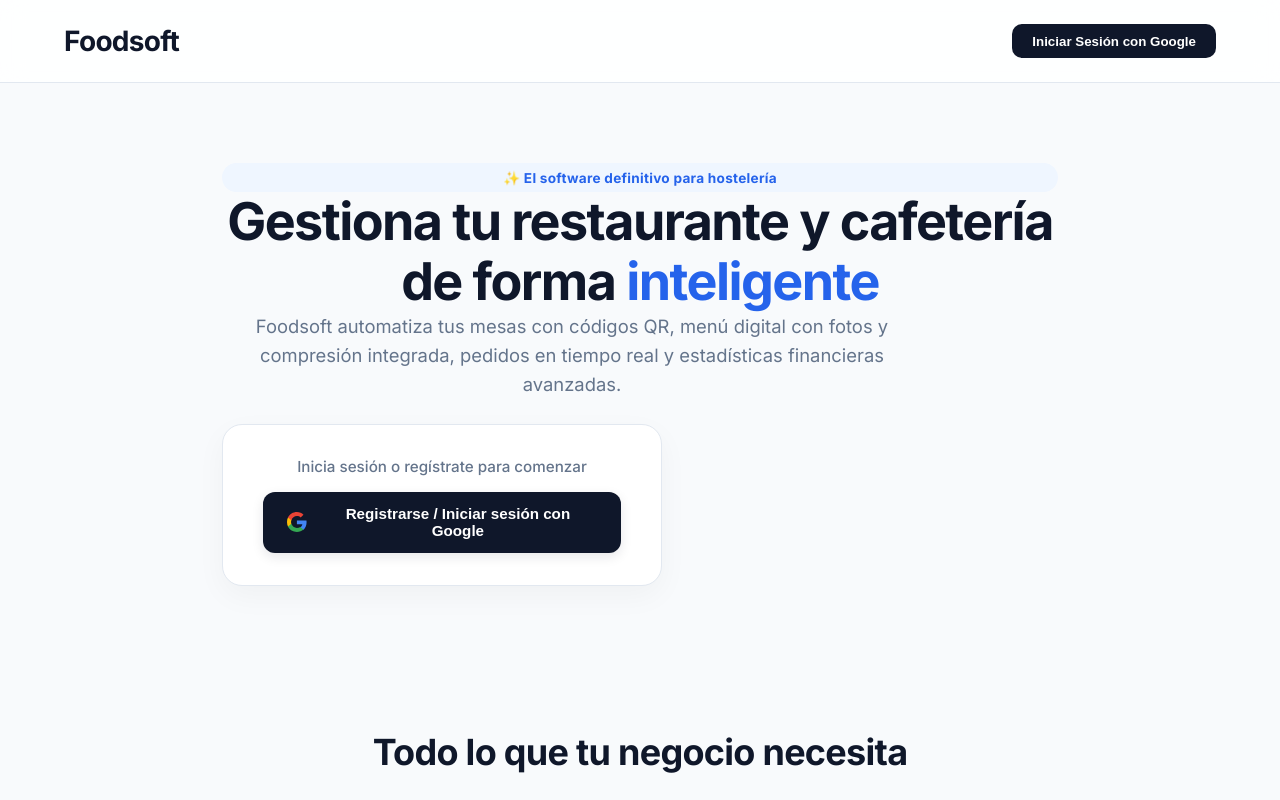
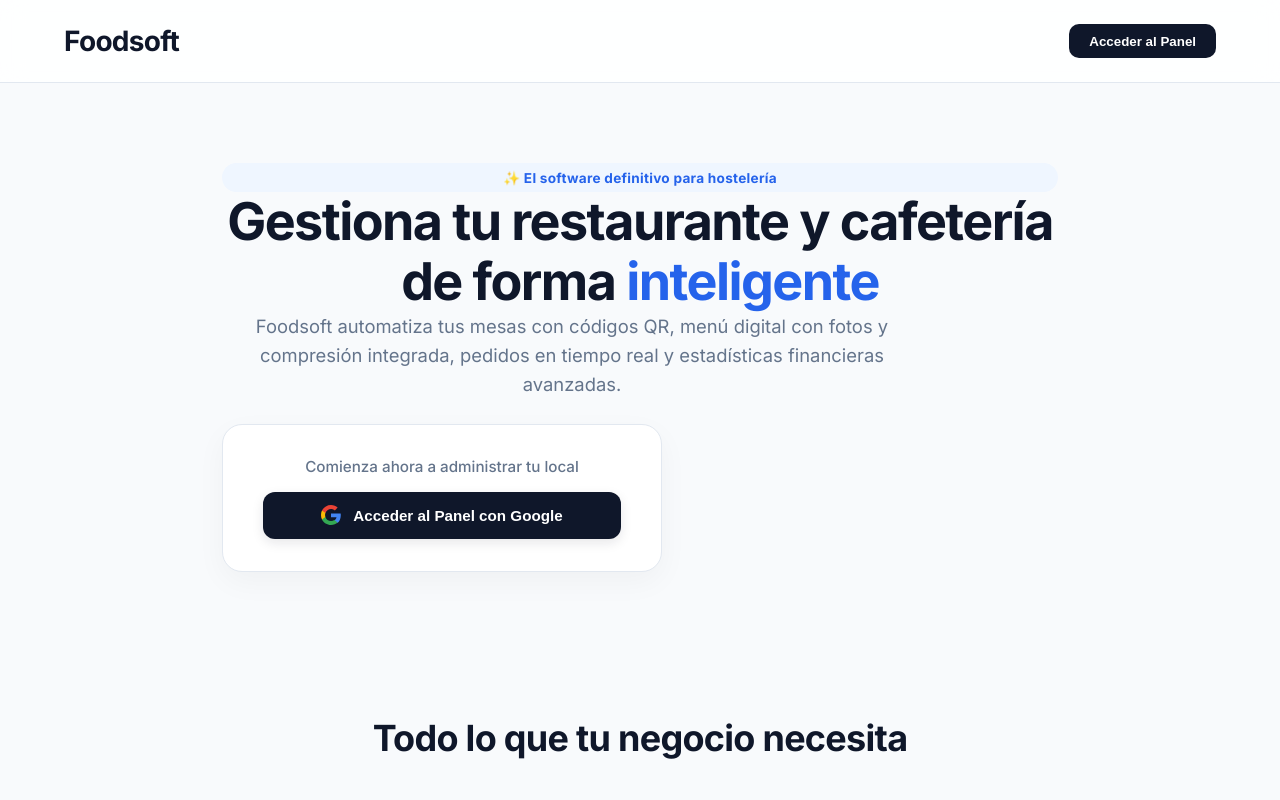
Before and after one commit to SoyDavid15/foodsoft, a React (Vite) app: page / in a window 1280 px wide. Shown: the top 800 px of the page. Built offline with nearby package versions, Linux system fonts and the light colour scheme; no server answers.

Commit message:
Separate landing home page at / and admin panel at /panel

```diff
--- a/src/App.tsx
+++ b/src/App.tsx
@@ -12,7 +12,7 @@ import ContactoPro from './contactoPro'
 import Estadisticas from './estadisticas'
 import { useState, useEffect } from 'react'
 import { auth, db } from './firebase'
-import { onAuthStateChanged, type User } from 'firebase/auth'
+import { onAuthStateChanged, type User, GoogleAuthProvider, signInWithPopup } from 'firebase/auth'
 import { doc, onSnapshot } from 'firebase/firestore'
 
 function App() {
@@ -20,6 +20,10 @@ function App() {
 
   if (pathname === '/hacer-pedido') {
     return <HacerPedido />;
+  }
+
+  if (pathname === '/' || pathname === '/home') {
+    return <IniciarSesion />;
   }
 
   const [view, setView] = useState("mesas");
@@ -90,6 +94,15 @@ function App() {
     };
   }, []);
 
+  const entrarConGooogle = async () => {
+    try {
+      const provider = new GoogleAuthProvider();
+      await signInWithPopup(auth, provider);
+    } catch (error) {
+      console.error(error);
+    }
+  };
+
   if (loading) {
     return (
       <div style={{ display: 'flex', justifyContent: 'center', alignItems: 'center', height: '100vh', background: '#f8f9fa' }}>
@@ -99,7 +112,23 @@ function App() {
   }
 
   if (!user) {
-    return <IniciarSesion />;
+    return (
+      <div style={{ display: 'flex', flexDirection: 'column', justifyContent: 'center', alignItems: 'center', height: '100vh', background: '#f8f9fa', gap: '1.5rem', fontFamily: 'Inter, sans-serif' }}>
+        <div style={{ background: 'white', padding: '2.5rem', borderRadius: '20px', border: '1px solid #e2e8f0', boxShadow: '0 10px 30px rgba(0,0,0,0.04)', textAlign: 'center', maxWidth: '400px', width: '100%' }}>
+          <h2 style={{ fontSize: '1.75rem', fontWeight: '800', color: '#0f172a', marginBottom: '0.5rem' }}>Panel Foodsoft</h2>
+          <p style={{ color: '#64748b', fontSize: '0.95rem', marginBottom: '1.5rem' }}>Inicia sesión para acceder a tu panel de control</p>
+          <button
+            onClick={entrarConGooogle}
+            style={{ background: '#0f172a', color: 'white', border: 'none', padding: '0.85rem 1.5rem', fontSize: '0.95rem', fontWeight: '600', borderRadius: '12px', cursor: 'pointer', width: '100%', display: 'flex', alignItems: 'center', justifyContent: 'center', gap: '10px' }}
+          >
+            Iniciar sesión con Google
+          </button>
+          <div style={{ marginTop: '1.5rem' }}>
+            <a href="/" style={{ color: '#2563eb', textDecoration: 'none', fontSize: '0.9rem', fontWeight: '600' }}>← Volver a la página principal</a>
+          </div>
+        </div>
+      </div>
+    );
   }
 
   if (!perfilCompletado) {
@@ -115,7 +144,7 @@ function App() {
       <header>
         <nav className='nav'>
           <ul className='nav-list'>
-            <li><h1 style={{ cursor: 'pointer' }} onClick={() => auth.signOut()} title="Cerrar sesión y volver al inicio">Foodsoft</h1></li>
+            <li><h1 style={{ cursor: 'pointer' }} onClick={() => window.location.href = '/'} title="Ir a la página principal">Foodsoft</h1></li>
             <li><button className={`nav-button ${view === 'mesas' ? 'active' : ''}`} onClick={() => setView("mesas")}>Mesas</button></li>
             <li><button className={`nav-button ${view === 'menu' ? 'active' : ''}`} onClick={() => setView("menu")}>Menú</button></li>
             <li><button className={`nav-button ${view === 'estadisticas' ? 'active' : ''}`} onClick={() => setView("estadisticas")}>Estadísticas</button></li>
--- a/src/iniciarSesion.tsx
+++ b/src/iniciarSesion.tsx
@@ -7,6 +7,7 @@ export const IniciarSesion = () => {
         try {
             const provider = new GoogleAuthProvider();
             await signInWithPopup(auth, provider);
+            window.location.href = '/panel';
         } catch (error) {
             console.error(error);
         }
@@ -15,12 +16,12 @@ export const IniciarSesion = () => {
     return (
         <div className="landing-page">
             <header className="landing-nav">
-                <div className="landing-logo">
+                <div className="landing-logo" style={{ cursor: 'pointer' }} onClick={() => window.location.href = '/'}>
                     <h1>Foodsoft</h1>
                 </div>
                 <div className="landing-nav-actions">
-                    <button className="landing-login-btn" onClick={entrarConGooogle}>
-                        Iniciar Sesión con Google
+                    <button className="landing-login-btn" onClick={() => window.location.href = '/panel'}>
+                        Acceder al Panel
                     </button>
                 </div>
             </header>
@@ -35,7 +36,7 @@ export const IniciarSesion = () => {
                         Foodsoft automatiza tus mesas con códigos QR, menú digital con fotos y compresión integrada, pedidos en tiempo real y estadísticas financieras avanzadas.
                     </p>
                     <div className="landing-cta-box">
-                        <p className="landing-cta-text">Inicia sesión o regístrate para comenzar</p>
+                        <p className="landing-cta-text">Comienza ahora a administrar tu local</p>
                         <button className="google-signin-btn" onClick={entrarConGooogle}>
                             <svg className="google-icon" viewBox="0 0 24 24" width="20" height="20">
                                 <path fill="#4285F4" d="M23.745 12.27c0-.7-.06-1.4-.19-2.07H12v4.51h6.6c-.29 1.52-1.14 2.82-2.4 3.68v3.05h3.88c2.27-2.09 3.66-5.17 3.66-9.17z"/>
@@ -43,7 +44,7 @@ export const IniciarSesion = () => {
                                 <path fill="#FBBC05" d="M5.28 14.27c-.25-.72-.38-1.49-.38-2.27s.13-1.55.38-2.27V6.58H1.19C.43 8.11 0 9.81 0 12s.43 3.89 1.19 5.42l4.09-3.15z"/>
                                 <path fill="#EA4335" d="M12 4.75c1.76 0 3.34.61 4.58 1.8l3.42-3.42C17.95 1.19 15.24 0 12 0 7.23 0 3.17 2.68 1.19 6.58l4.09 3.15c.95-2.83 3.6-4.98 6.72-4.98z"/>
                             </svg>
-                            Registrarse / Iniciar sesión con Google
+                            Acceder al Panel con Google
                         </button>
                     </div>
                 </div>
```
